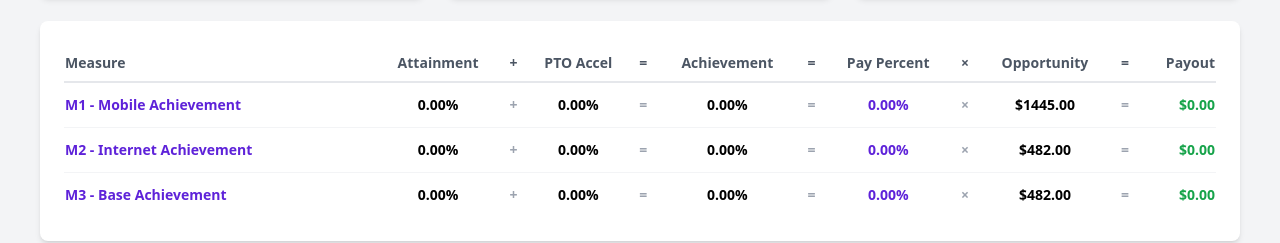
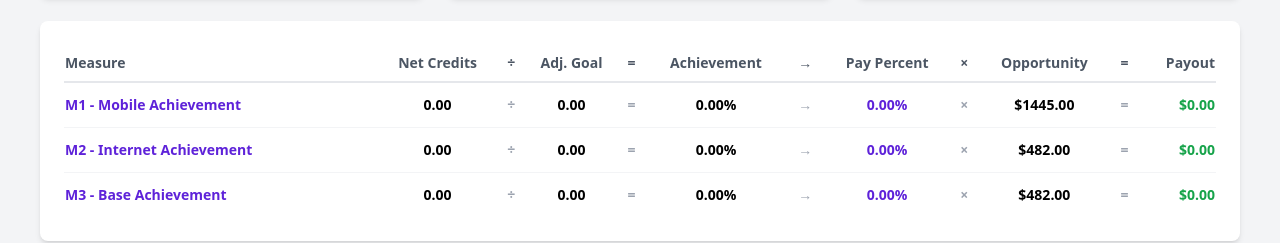
Before and after one commit to bailey-west/CompCalc, a plain HTML site: page index.html in a window 1280 px wide. Shown: the part 709-952 px from the top of the page. Drawn offline with nearby package versions, Linux system fonts and the light colour scheme.

Commit message:
Update index.html

```diff
--- a/index.html
+++ b/index.html
@@ -3,7 +3,7 @@
 <head>
     <meta charset="UTF-8">
     <meta name="viewport" content="width=device-width, initial-scale=1.0">
-    <title>Unified Sales Operating Framework Calculator</title>
+    <title>CompCalc</title>
     <!-- Tailwind CSS -->
     <script src="https://cdn.tailwindcss.com"></script>
     <!-- Chart.js -->
@@ -229,12 +229,12 @@
                 <thead>
                     <tr class="border-b-2 border-gray-200 text-gray-600">
                         <th class="text-left py-2">Measure</th>
-                        <th class="py-2">Attainment</th>
-                        <th class="py-2">+</th>
-                        <th class="py-2">PTO Accel</th>
+                        <th class="py-2">Net Credits</th>
+                        <th class="py-2">÷</th>
+                        <th class="py-2">Adj. Goal</th>
                         <th class="py-2">=</th>
                         <th class="py-2">Achievement</th>
-                        <th class="py-2">=</th>
+                        <th class="py-2">→</th>
                         <th class="py-2">Pay Percent</th>
                         <th class="py-2">×</th>
                         <th class="py-2">Opportunity</th>
@@ -245,12 +245,12 @@
                 <tbody class="divide-y divide-gray-100 font-semibold">
                     <tr>
                         <td class="text-left py-3 text-brand font-bold">M1 - Mobile Achievement</td>
-                        <td id="tbl-m1-attain">0.00%</td>
-                        <td class="text-gray-400">+</td>
-                        <td id="tbl-m1-pto">0.00%</td>
+                        <td id="tbl-m1-net">0.00</td>
+                        <td class="text-gray-400">÷</td>
+                        <td id="tbl-m1-adjgoal">0.00</td>
                         <td class="text-gray-400">=</td>
                         <td id="tbl-m1-achieve">0.00%</td>
-                        <td class="text-gray-400">=</td>
+                        <td class="text-gray-400">→</td>
                         <td id="tbl-m1-paypct" class="text-brand">0.00%</td>
                         <td class="text-gray-400">×</td>
                         <td id="tbl-m1-opp">$0.00</td>
@@ -259,12 +259,12 @@
                     </tr>
                     <tr>
                         <td class="text-left py-3 text-brand font-bold">M2 - Internet Achievement</td>
-                        <td id="tbl-m2-attain">0.00%</td>
-                        <td class="text-gray-400">+</td>
-                        <td id="tbl-m2-pto">0.00%</td>
+                        <td id="tbl-m2-net">0.00</td>
+                        <td class="text-gray-400">÷</td>
+                        <td id="tbl-m2-adjgoal">0.00</td>
                         <td class="text-gray-400">=</td>
                         <td id="tbl-m2-achieve">0.00%</td>
-                        <td class="text-gray-400">=</td>
+                        <td class="text-gray-400">→</td>
                         <td id="tbl-m2-paypct" class="text-brand">0.00%</td>
                         <td class="text-gray-400">×</td>
                         <td id="tbl-m2-opp">$0.00</td>
@@ -273,12 +273,12 @@
                     </tr>
                     <tr>
                         <td class="text-left py-3 text-brand font-bold">M3 - Base Achievement</td>
-                        <td id="tbl-m3-attain">0.00%</td>
-                        <td class="text-gray-400">+</td>
-                        <td id="tbl-m3-pto">0.00%</td>
+                        <td id="tbl-m3-net">0.00</td>
+                        <td class="text-gray-400">÷</td>
+                        <td id="tbl-m3-adjgoal">0.00</td>
                         <td class="text-gray-400">=</td>
                         <td id="tbl-m3-achieve">0.00%</td>
-                        <td class="text-gray-400">=</td>
+                        <td class="text-gray-400">→</td>
                         <td id="tbl-m3-paypct" class="text-brand">0.00%</td>
                         <td class="text-gray-400">×</td>
                         <td id="tbl-m3-opp">$0.00</td>
@@ -446,6 +446,7 @@
             }
 
             const ptoAcc = parseFloat(ptoInput.value) || 0;
+            const ptoMultiplier = 1 - (ptoAcc / 100);
 
             setTxt('curves-title', role.title);
             setTxt('total-tic-display', `$${(role.m1 + role.m2 + role.m3).toFixed(2)}`);
@@ -459,8 +460,8 @@
             setTxt('m1-care-sub', (getVal('m1-care') * 0.25).toFixed(2));
 
             let m1Goal = getVal('m1-goal');
-            let m1Attain = m1Goal > 0 ? (m1Net / m1Goal) * 100 : 0;
-            let m1Achieve = m1Attain + ptoAcc;
+            let m1AdjGoal = m1Goal * ptoMultiplier;
+            let m1Achieve = m1AdjGoal > 0 ? (m1Net / m1AdjGoal) * 100 : 0;
             let m1PayPct = calcM1M2Curve(m1Achieve, role.type);
             let m1Payout = role.m1 * (m1PayPct / 100);
             setTxt('m1-net', m1Net.toFixed(2));
@@ -472,8 +473,8 @@
             setTxt('m2-upg-sub', (getVal('m2-upg') * 0.25).toFixed(2));
 
             let m2Goal = getVal('m2-goal');
-            let m2Attain = m2Goal > 0 ? (m2Net / m2Goal) * 100 : 0;
-            let m2Achieve = m2Attain + ptoAcc;
+            let m2AdjGoal = m2Goal * ptoMultiplier;
+            let m2Achieve = m2AdjGoal > 0 ? (m2Net / m2AdjGoal) * 100 : 0;
             let m2PayPct = calcM1M2Curve(m2Achieve, role.type);
             let m2Payout = role.m2 * (m2PayPct / 100);
             setTxt('m2-net', m2Net.toFixed(2));
@@ -485,16 +486,16 @@
             setTxt('m3-acc-sub', (getVal('m3-acc') * 0.25).toFixed(2));
 
             let m3Goal = getVal('m3-goal');
-            let m3Attain = m3Goal > 0 ? (m3Net / m3Goal) * 100 : 0;
-            let m3Achieve = m3Attain + ptoAcc;
+            let m3AdjGoal = m3Goal * ptoMultiplier;
+            let m3Achieve = m3AdjGoal > 0 ? (m3Net / m3AdjGoal) * 100 : 0;
             let m3PayPct = calcM3Curve(m3Achieve, role.type);
             let m3Payout = role.m3 * (m3PayPct / 100);
             setTxt('m3-net', m3Net.toFixed(2));
 
             // Update Tables
-            setTxt('tbl-m1-attain', m1Attain.toFixed(2) + '%'); setTxt('tbl-m1-pto', ptoAcc.toFixed(2) + '%'); setTxt('tbl-m1-achieve', m1Achieve.toFixed(2) + '%'); setTxt('tbl-m1-paypct', m1PayPct.toFixed(2) + '%'); setTxt('tbl-m1-opp', `$${role.m1.toFixed(2)}`); setTxt('tbl-m1-payout', `$${m1Payout.toFixed(2)}`);
-            setTxt('tbl-m2-attain', m2Attain.toFixed(2) + '%'); setTxt('tbl-m2-pto', ptoAcc.toFixed(2) + '%'); setTxt('tbl-m2-achieve', m2Achieve.toFixed(2) + '%'); setTxt('tbl-m2-paypct', m2PayPct.toFixed(2) + '%'); setTxt('tbl-m2-opp', `$${role.m2.toFixed(2)}`); setTxt('tbl-m2-payout', `$${m2Payout.toFixed(2)}`);
-            setTxt('tbl-m3-attain', m3Attain.toFixed(2) + '%'); setTxt('tbl-m3-pto', ptoAcc.toFixed(2) + '%'); setTxt('tbl-m3-achieve', m3Achieve.toFixed(2) + '%'); setTxt('tbl-m3-paypct', m3PayPct.toFixed(2) + '%'); setTxt('tbl-m3-opp', `$${role.m3.toFixed(2)}`); setTxt('tbl-m3-payout', `$${m3Payout.toFixed(2)}`);
+            setTxt('tbl-m1-net', m1Net.toFixed(2)); setTxt('tbl-m1-adjgoal', m1AdjGoal.toFixed(2)); setTxt('tbl-m1-achieve', m1Achieve.toFixed(2) + '%'); setTxt('tbl-m1-paypct', m1PayPct.toFixed(2) + '%'); setTxt('tbl-m1-opp', `$${role.m1.toFixed(2)}`); setTxt('tbl-m1-payout', `$${m1Payout.toFixed(2)}`);
+            setTxt('tbl-m2-net', m2Net.toFixed(2)); setTxt('tbl-m2-adjgoal', m2AdjGoal.toFixed(2)); setTxt('tbl-m2-achieve', m2Achieve.toFixed(2) + '%'); setTxt('tbl-m2-paypct', m2PayPct.toFixed(2) + '%'); setTxt('tbl-m2-opp', `$${role.m2.toFixed(2)}`); setTxt('tbl-m2-payout', `$${m2Payout.toFixed(2)}`);
+            setTxt('tbl-m3-net', m3Net.toFixed(2)); setTxt('tbl-m3-adjgoal', m3AdjGoal.toFixed(2)); setTxt('tbl-m3-achieve', m3Achieve.toFixed(2) + '%'); setTxt('tbl-m3-paypct', m3PayPct.toFixed(2) + '%'); setTxt('tbl-m3-opp', `$${role.m3.toFixed(2)}`); setTxt('tbl-m3-payout', `$${m3Payout.toFixed(2)}`);
 
             let totalPayout = m1Payout + m2Payout + m3Payout;
             setTxt('total-payout', `$${totalPayout.toFixed(2)}`);
```
